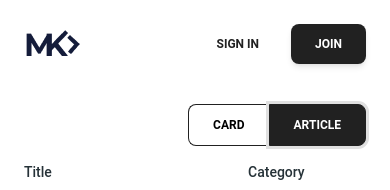
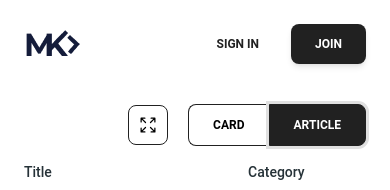
Before and after one commit to prikol769/blog-app-frontend, a React (Vite) app: page /create-post in a window 390 px wide. Both pictures are taken after a click on the button "ARTICLE". Shown: the top 190 px of the page. Built offline with nearby package versions, Linux system fonts and the light colour scheme; no server answers.

Commit message:
fix PreviewPostCard component

```diff
--- a/src/components/PreviwPostCard.jsx
+++ b/src/components/PreviewPostCard.jsx
@@ -8,7 +8,7 @@ import {
 import Badge from "./Badge";
 import { formatDate } from "../utils/dateFormat";
 
-export function PreviwPostCard({ category, title, summary, author }) {
+export function PreviewPostCard({ category, title, summary, author }) {
   const upperCaseTitle = title.charAt(0).toUpperCase() + title.slice(1);
   return (
     <Card className="pt-10 max-w-[600px] w-auto min-w-96 shadow-[0px_4px_6px_1px_rgb(0,0,0,0.1)] min-h-[480px] max-h-[480px] justify-between">
--- a/src/pages/CreatePostPage.jsx
+++ b/src/pages/CreatePostPage.jsx
@@ -1,21 +1,25 @@
 import {
   Button,
   ButtonGroup,
+  IconButton,
   Textarea,
   Typography,
 } from "@material-tailwind/react";
+
+import { ArrowsPointingOutIcon } from "@heroicons/react/24/outline";
 
 import FormInput from "../components/FormInput";
 import ReactQuill from "react-quill";
 import "react-quill/dist/quill.snow.css";
 import { useState } from "react";
 import axios from "axios";
-import { PreviwPostCard } from "../components/PreviwPostCard";
+import { PreviewPostCard } from "../components/PreviewPostCard";
 import { useGlobalContext } from "../context/GlobalContext";
 import hljs from "highlight.js/lib/core";
 import javascript from "highlight.js/lib/languages/javascript";
 import css from "highlight.js/lib/languages/css";
 import "highlight.js/styles/monokai-sublime.css";
+import PreviewArticle from "../components/PreviewArticle";
 
 hljs.registerLanguage("javascript", javascript);
 hljs.registerLanguage("css", css);
@@ -54,13 +58,15 @@ const formats = [
 
 const CreatePostPage = () => {
   const { userInfo } = useGlobalContext();
+
   const [title, setTitle] = useState("");
   const [category, setCategory] = useState("");
   const [summary, setSummary] = useState("");
   const [content, setContent] = useState("");
+
   const [previewCard, setPreviewCard] = useState(false);
   const [previewArticle, setPreviewArticle] = useState(false);
-  console.log(previewCard, "previewCard");
+  const [previewFullArticle, setPreviewFullArticle] = useState(false);
 
   const createNewPost = async (e) => {
     e.preventDefault();
@@ -84,6 +90,21 @@ const CreatePostPage = () => {
   return (
     <div className="mb-10 relative">
       <div className="py-4 flex items-center justify-end">
+        {previewArticle && (
+          <IconButton
+            variant="outlined"
+            className={`mr-5 ${
+              previewFullArticle
+                ? "bg-[#212121] text-white"
+                : "bg-white text-black"
+            }`}
+            onClick={() => {
+              setPreviewFullArticle(!previewFullArticle);
+            }}
+          >
+            <ArrowsPointingOutIcon className="w-5 h-5" />
+          </IconButton>
+        )}
         <ButtonGroup variant="outlined">
           <Button
             className={`${
@@ -92,6 +113,7 @@ const CreatePostPage = () => {
             onClick={() => {
               setPreviewCard(!previewCard);
               setPreviewArticle(false);
+              setPreviewFullArticle(false);
             }}
           >
             Card
@@ -103,6 +125,7 @@ const CreatePostPage = () => {
             onClick={() => {
               setPreviewArticle(!previewArticle);
               setPreviewCard(false);
+              setPreviewFullArticle(false);
             }}
           >
             Article
@@ -110,9 +133,16 @@ const CreatePostPage = () => {
         </ButtonGroup>
       </div>
       <div
-        className={`flex flex-col lg:flex-row ${previewCard ? "gap-12" : ""} `}
+        className={`flex  ${previewCard || previewArticle ? "gap-12" : ""} ${
+          previewCard ? "flex-col lg:flex-row gap-12" : ""
+        }  ${previewArticle ? "flex-col 2xl:flex-row gap-12" : ""}`}
       >
-        <form className="flex flex-col gap-4 flex-1" onSubmit={createNewPost}>
+        <form
+          className={`flex flex-col gap-4 flex-1 ${
+            previewFullArticle ? "hidden" : ""
+          }`}
+          onSubmit={createNewPost}
+        >
           <div className="flex gap-6">
             <FormInput
               label="Title"
@@ -163,10 +193,10 @@ const CreatePostPage = () => {
             Create Post
           </Button>
         </form>
+
+        {previewCard && (
           <div className="max-w-[430px]">
-          {previewCard && (
-            <div>
-              <PreviwPostCard
+            <PreviewPostCard
               title={title}
               category={category}
               summary={summary}
@@ -174,7 +204,21 @@ const CreatePostPage = () => {
             />
           </div>
         )}
+
+        {previewArticle && (
+          <div
+            className={`flex max-w-[100%] ${
+              previewFullArticle ? "max-w-[1000px] w-full" : "2xl:max-w-[50%]"
+            }`}
+          >
+            <PreviewArticle
+              title={title}
+              category={category}
+              author={userInfo.fullName}
+              content={content}
+            />
           </div>
+        )}
       </div>
     </div>
   );
```
Lines whose indentation alone changed are shown as unchanged.
